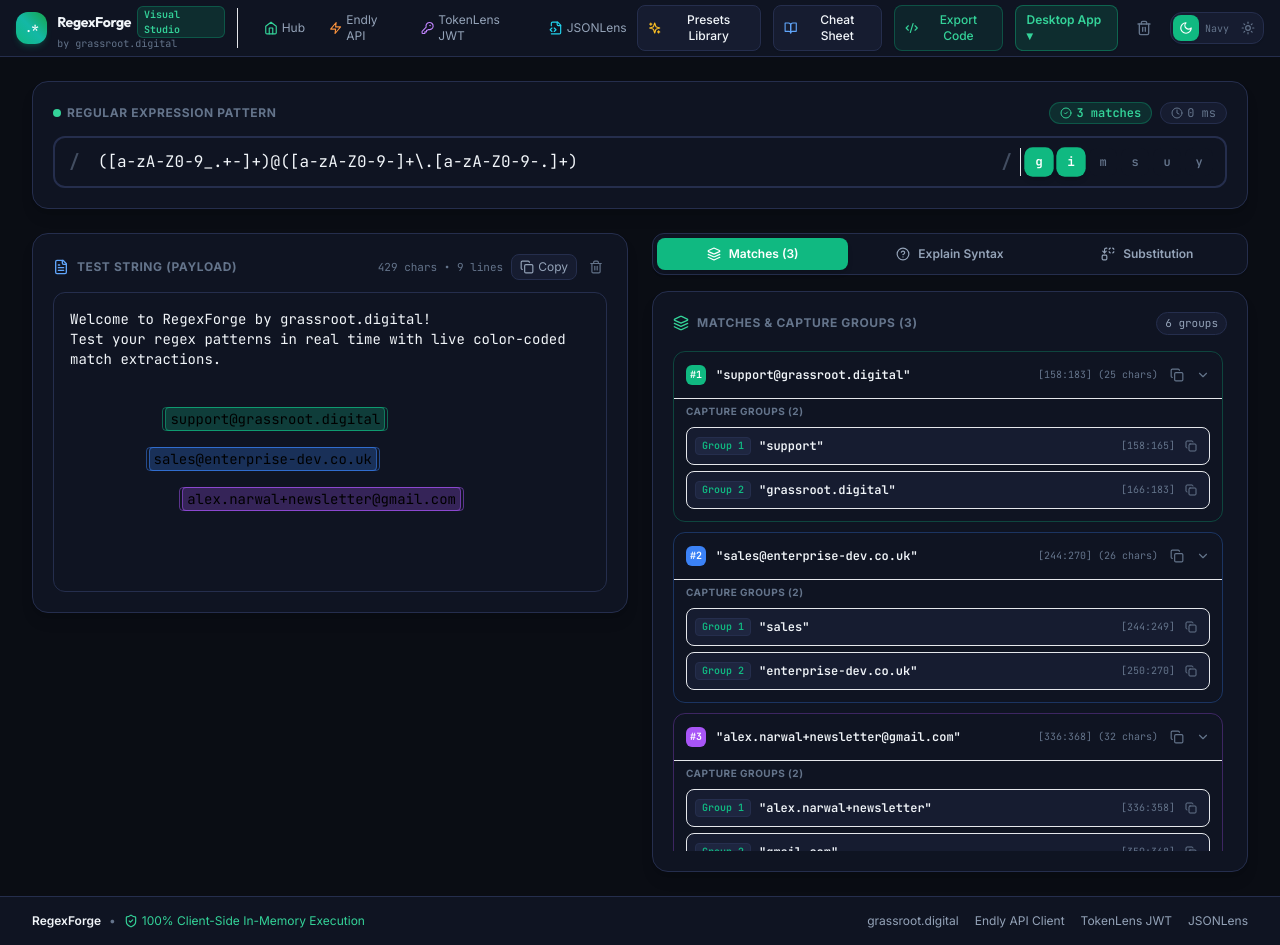
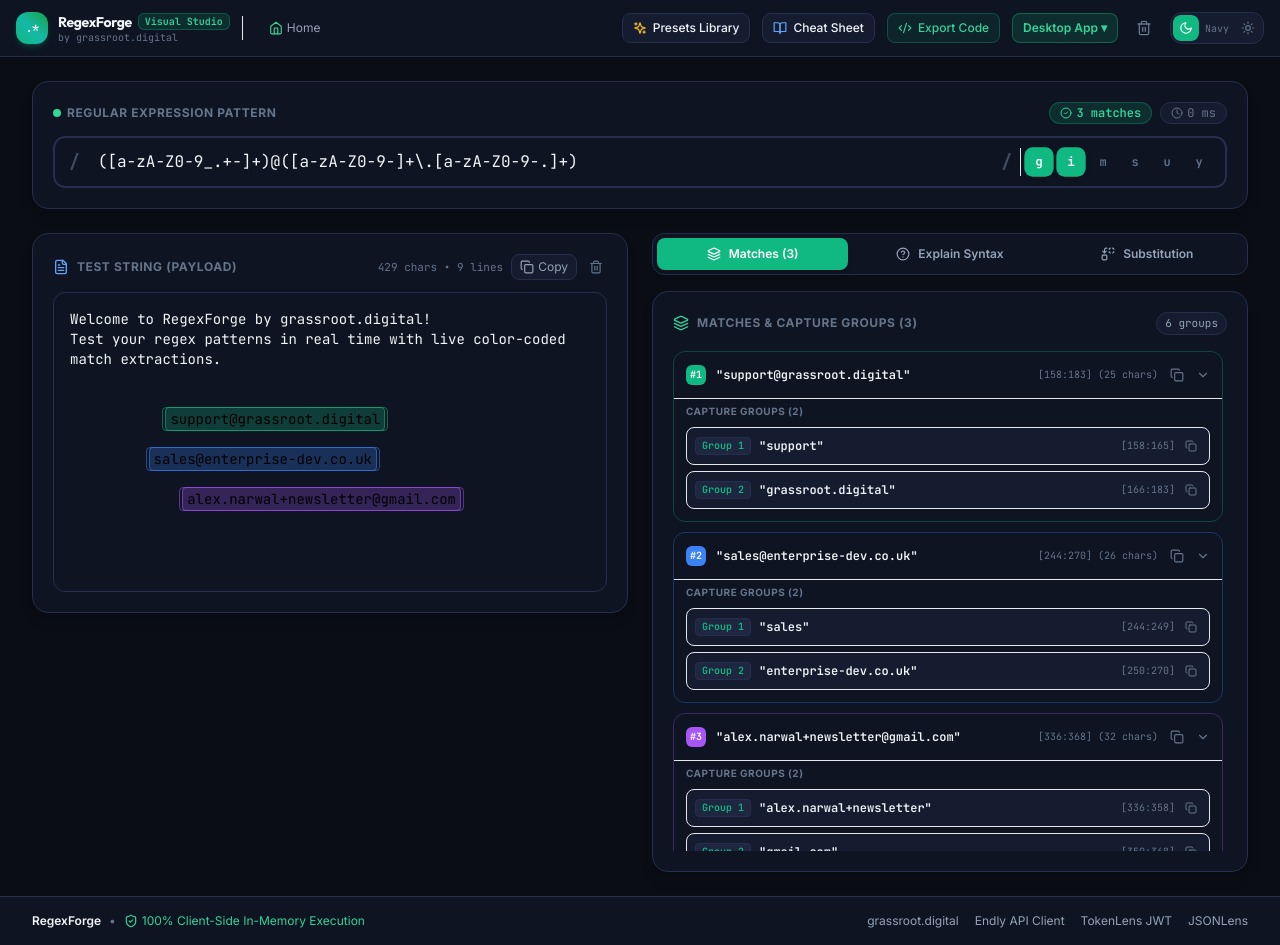
Before and after one commit to rjnarwal/regexforge, a React (Vite) app: page / in a window 1280 px wide. Built offline with nearby package versions, Linux system fonts and the light colour scheme.

Commit message:
feat(nav): keep only Home link and Desktop download on web

```diff
--- a/src/components/Navbar.tsx
+++ b/src/components/Navbar.tsx
@@ -65,36 +65,16 @@
             </div>
           </div>
 
-          {/* Ecosystem Navigation Links (Shown ONLY on Web, hidden on Desktop App) */}
+          {/* Grassroot Digital Home Link (Shown ONLY on Web, hidden on Desktop App) */}
           {!isDesktop && (
             <div className="hidden lg:flex items-center space-x-1 pl-4 border-l border-border/80 text-xs">
               <a
                 href="https://grassroot.digital"
                 className="px-2.5 py-1 rounded-lg text-text-secondary hover:text-text-primary hover:bg-background-tertiary transition-colors flex items-center space-x-1"
+                title="Return to Grassroot Digital Welcome Hub"
               >
                 <Home className="w-3.5 h-3.5 text-emerald-400" />
-                <span>Hub</span>
-              </a>
-              <a
-                href="https://endly.grassroot.digital"
-                className="px-2.5 py-1 rounded-lg text-text-secondary hover:text-text-primary hover:bg-background-tertiary transition-colors flex items-center space-x-1"
-              >
-                <Zap className="w-3.5 h-3.5 text-orange-400" />
-                <span>Endly API</span>
-              </a>
-              <a
-                href="https://tokenlens.grassroot.digital"
-                className="px-2.5 py-1 rounded-lg text-text-secondary hover:text-text-primary hover:bg-background-tertiary transition-colors flex items-center space-x-1"
-              >
-                <KeyRound className="w-3.5 h-3.5 text-purple-400" />
-                <span>TokenLens JWT</span>
-              </a>
-              <a
-                href="https://jsonlens.grassroot.digital"
-                className="px-2.5 py-1 rounded-lg text-text-secondary hover:text-text-primary hover:bg-background-tertiary transition-colors flex items-center space-x-1"
-              >
-                <FileCode2 className="w-3.5 h-3.5 text-cyan-400" />
-                <span>JSONLens</span>
+                <span>Home</span>
               </a>
             </div>
           )}
```
